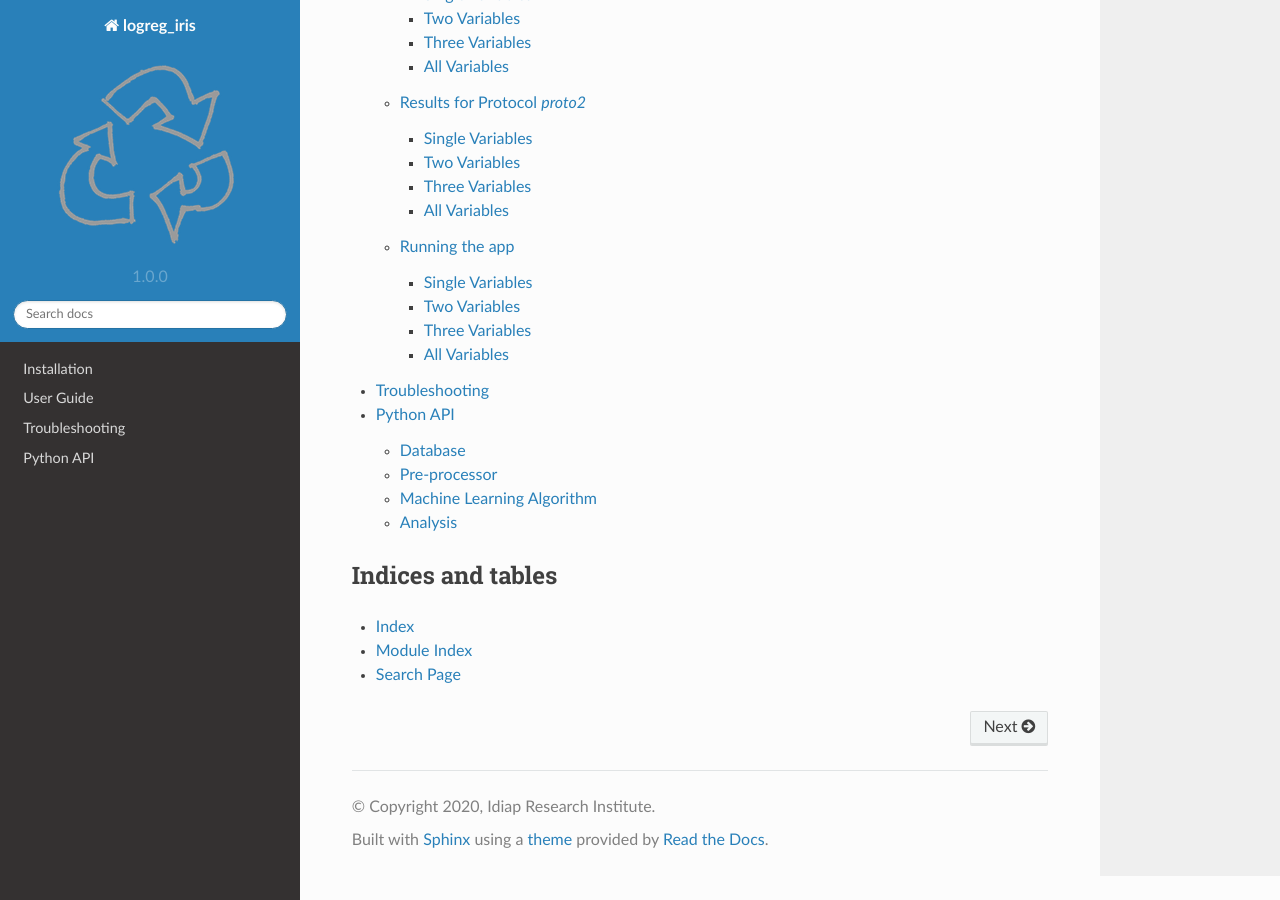
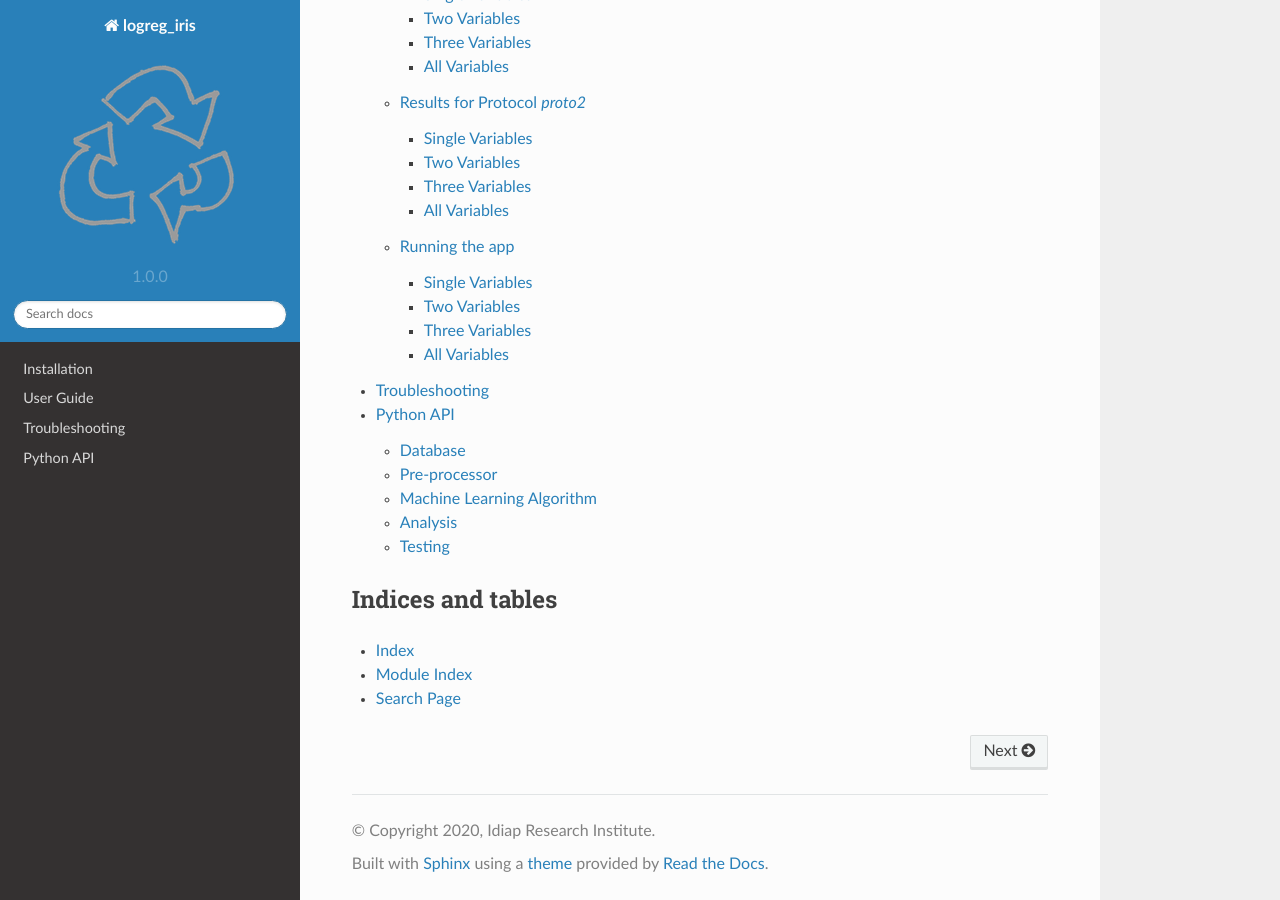
Before and after one commit to vanou-dev/mai-m05-ex5, a Sphinx documentation site: the page built from doc/index.rst, in a window 1280 px wide and 900 px high, scrolled down 670 px. Built offline with Sphinx 7.4.7 and the Read the Docs theme 2.0.0, drawn with Linux system fonts in a browser that asks for light colours.

```diff
--- a/doc/api.rst
+++ b/doc/api.rst
@@ -31,3 +31,10 @@ Analysis
 
 .. automodule:: analysis
    :members:
+
+
+Testing
+-------
+
+.. automodule:: test
+   :members:
```
